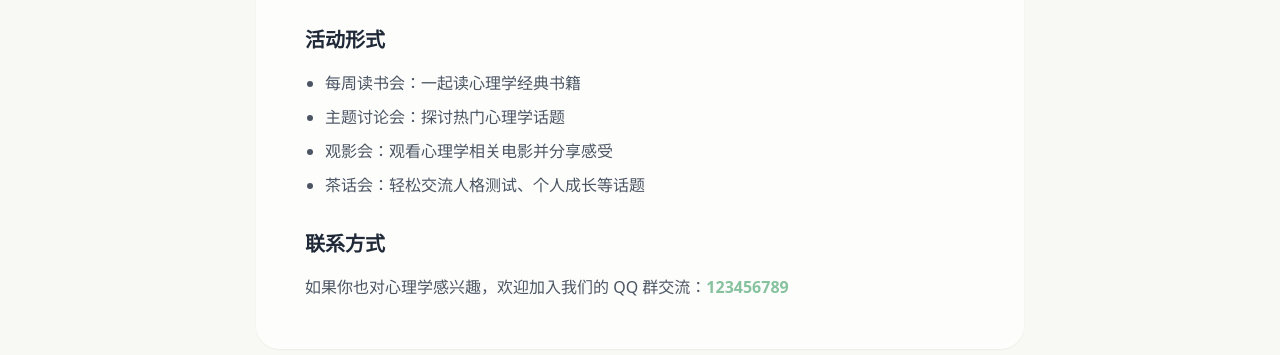
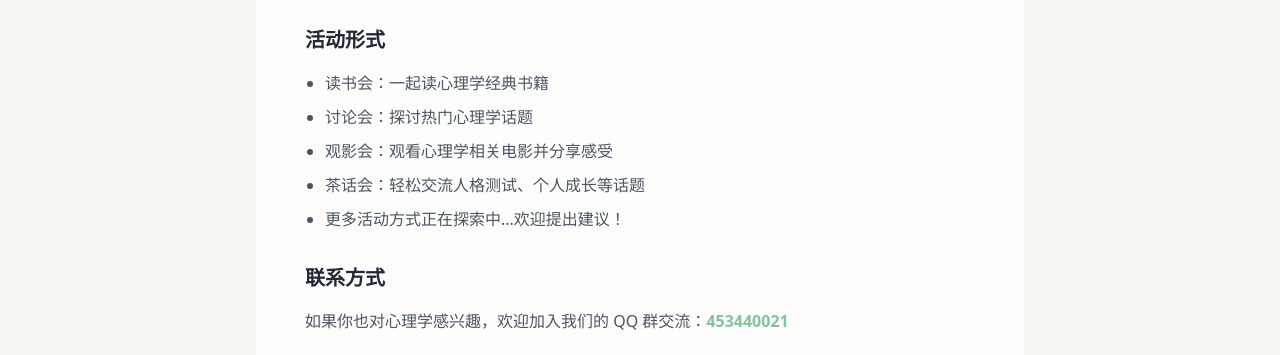
Before and after one commit to JiahuiWangEve/psych_site, a React (Vite) app: page /about in a window 1280 px wide. Shown: the part 445-800 px from the top of the page. Built offline with nearby package versions, Linux system fonts and the light colour scheme; no server answers.

Commit message:
上传了二维码图片

```diff
--- a/src/pages/About.tsx
+++ b/src/pages/About.tsx
@@ -30,10 +30,11 @@ const About: React.FC = () => {
             </h2>
 
             <ul className="list-disc pl-5 space-y-2">
-              <li>每周读书会：一起读心理学经典书籍</li>
-              <li>主题讨论会：探讨热门心理学话题</li>
+              <li>读书会：一起读心理学经典书籍</li>
+              <li>讨论会：探讨热门心理学话题</li>
               <li>观影会：观看心理学相关电影并分享感受</li>
               <li>茶话会：轻松交流人格测试、个人成长等话题</li>
+              <li>更多活动方式正在探索中...欢迎提出建议！</li>
             </ul>
 
             <h2 className="text-xl font-semibold text-gray-800 mt-8 mb-4">
@@ -42,7 +43,7 @@ const About: React.FC = () => {
 
             <p>
               如果你也对心理学感兴趣，欢迎加入我们的 QQ 群交流：
-              <strong className="text-primary">123456789</strong>
+              <strong className="text-primary">453440021</strong>
             </p>
           </div>
         </div>
```
Also changed, not shown: website_images/qrcode_1776231135790.jpg (added).
